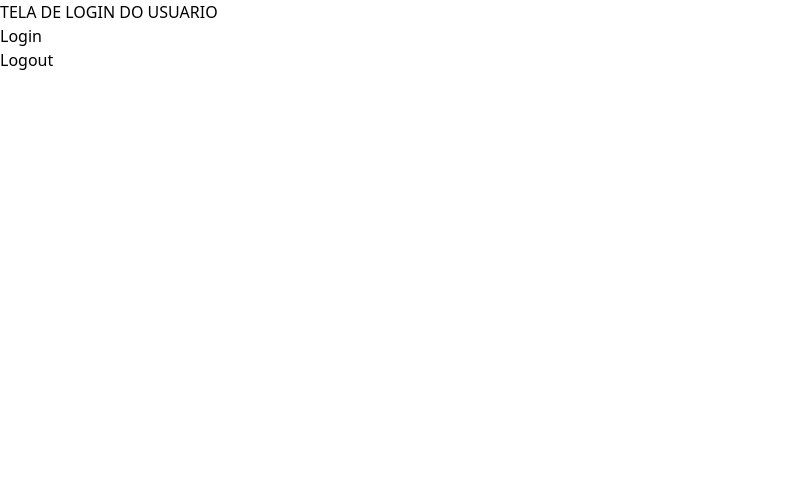
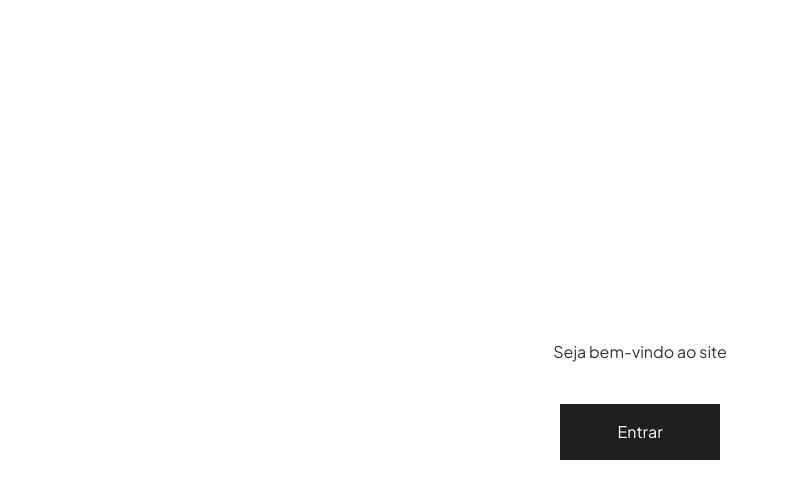
Before and after one commit to EdiJunior88/Igma_Teste_FrontEnd, a React (Vite) app in the folder app/: page /login in a window 1280 px wide. Shown: the top 498 px of the page, without its empty margins (0-789 px from the left). Built offline with nearby package versions, Linux system fonts and the light colour scheme.

Commit message:
- Adicionando ícone do usuário - Refatorando o código de login (autenticação)

```diff
--- a/app/src/components/Header.tsx
+++ b/app/src/components/Header.tsx
@@ -1,20 +1,38 @@
+import { Link } from "react-router-dom";
 import ImageComponent from "@/components/ImageComponent";
 import Logo from "@/assets/LogoHeader.svg";
 import Avatar from "@/assets/avatar.webp";
-import { Link } from "react-router-dom";
+import AvatarLogout from "@/assets/avatarLogout.svg";
+import { useAuth } from "@/providers/useAuth";
 
 const Header = () => {
+  const { user } = useAuth();
+
   return (
     <>
-      <header className="flex h-20 items-center justify-between mb-6 sm:mb-0 pr-5 lg:pr-8 xl:pr-20">
-        <ImageComponent src={Logo} alt="logo svg" className="w-20 sm:w-auto sm:h-auto" />
-        <Link to="/login">
+      <header className="mb-6 flex h-20 items-center justify-between pr-5 sm:mb-0 lg:pr-8 xl:pr-20">
         <ImageComponent
-          src={Avatar}
-          alt="avatar"
-          className="h-10 rounded-full lg:h-10 xl:h-12"
+          src={Logo}
+          alt="logo svg"
+          className="w-20 sm:h-auto sm:w-auto"
         />
-        </Link>
+        {user ? (
+          <Link to="/login">
+            <ImageComponent
+              src={Avatar}
+              alt="avatar"
+              className="h-10 rounded-full lg:h-10 xl:h-12"
+            />
+          </Link>
+        ) : (
+          <Link to="/login">
+            <ImageComponent
+              src={AvatarLogout}
+              alt="avatar"
+              className="h-10 rounded-full lg:h-10 xl:h-12"
+            />
+          </Link>
+        )}
       </header>
     </>
   );
--- a/app/src/pages/login.tsx
+++ b/app/src/pages/login.tsx
@@ -1,12 +1,17 @@
-import ButtonComponent from "@/components/ButtonComponent";
-import Logout from "@/components/LogoutComponent";
 import { useAuth } from "@/providers/useAuth";
 import { useNavigate } from "react-router-dom";
 
+/* Components */
+import ButtonComponent from "@/components/ButtonComponent";
+import TextComponent from "@/components/TextComponent";
+
 const Login = () => {
-  const { login } = useAuth();
+  const { user, login } = useAuth();
   const { logout } = useAuth();
   const navigate = useNavigate();
+
+  const textLogin = "Seja bem-vindo ao site";
+  const textLogout = "Isso é um adeus mesmo?";
 
   const handleLogout = () => {
     logout();
@@ -24,9 +29,26 @@ const Login = () => {
 
   return (
     <div>
-      <h1>TELA DE LOGIN DO USUARIO</h1>
-      <button onClick={handleLogin}>Login</button>
-      <ButtonComponent text="Logout" onClick={handleLogout} />
+      {user ? (
+        <div className="flex h-screen w-full flex-col items-center justify-center gap-10 font-plusjacarta text-xl">
+          {" "}
+          <TextComponent text={textLogout} className="xl:text-base" />
+          <ButtonComponent
+            text="Sair"
+            onClick={handleLogout}
+            className="h-12 min-w-[120px] cursor-pointer bg-[#211e1e] px-10 text-sm text-white xl:h-14 xl:min-w-[160px] xl:px-12 xl:text-base"
+          />
+        </div>
+      ) : (
+        <div className="flex h-screen w-full flex-col items-center justify-center gap-10 font-plusjacarta text-xl">
+          <TextComponent text={textLogin} className="xl:text-base" />
+          <ButtonComponent
+            text="Entrar"
+            onClick={handleLogin}
+            className="h-12 min-w-[120px] cursor-pointer bg-[#211e1e] px-10 text-sm text-white xl:h-14 xl:min-w-[160px] xl:px-12 xl:text-base"
+          />
+        </div>
+      )}
     </div>
   );
 };
--- a/app/src/providers/useAuth.tsx
+++ b/app/src/providers/useAuth.tsx
@@ -1,24 +1,25 @@
 import { useEffect, useState } from "react";
 import { useUser, User } from "./useUser";
-import { useLocalStorage } from "./useLocalStorage";
 
 export const useAuth = () => {
   const [user, setUser] = useState<User | null>(null);
   const { addUser, removeUser } = useUser();
-  const { getItem } = useLocalStorage();
 
   useEffect(() => {
-    const user = getItem("user");
+    const user = localStorage.getItem("user");
+
     if (user) {
-      addUser(JSON.parse(user));
+      setUser(JSON.parse(user));
     }
-  }, [addUser, getItem]);
+  }, []);
 
   const login = (user: User) => {
+    localStorage.setItem("user", JSON.stringify(user));
     addUser(user);
   };
 
   const logout = () => {
+    localStorage.removeItem("user");
     removeUser();
   };
 
```
Also changed, not shown: app/src/assets/avatarLogout.svg (added).
